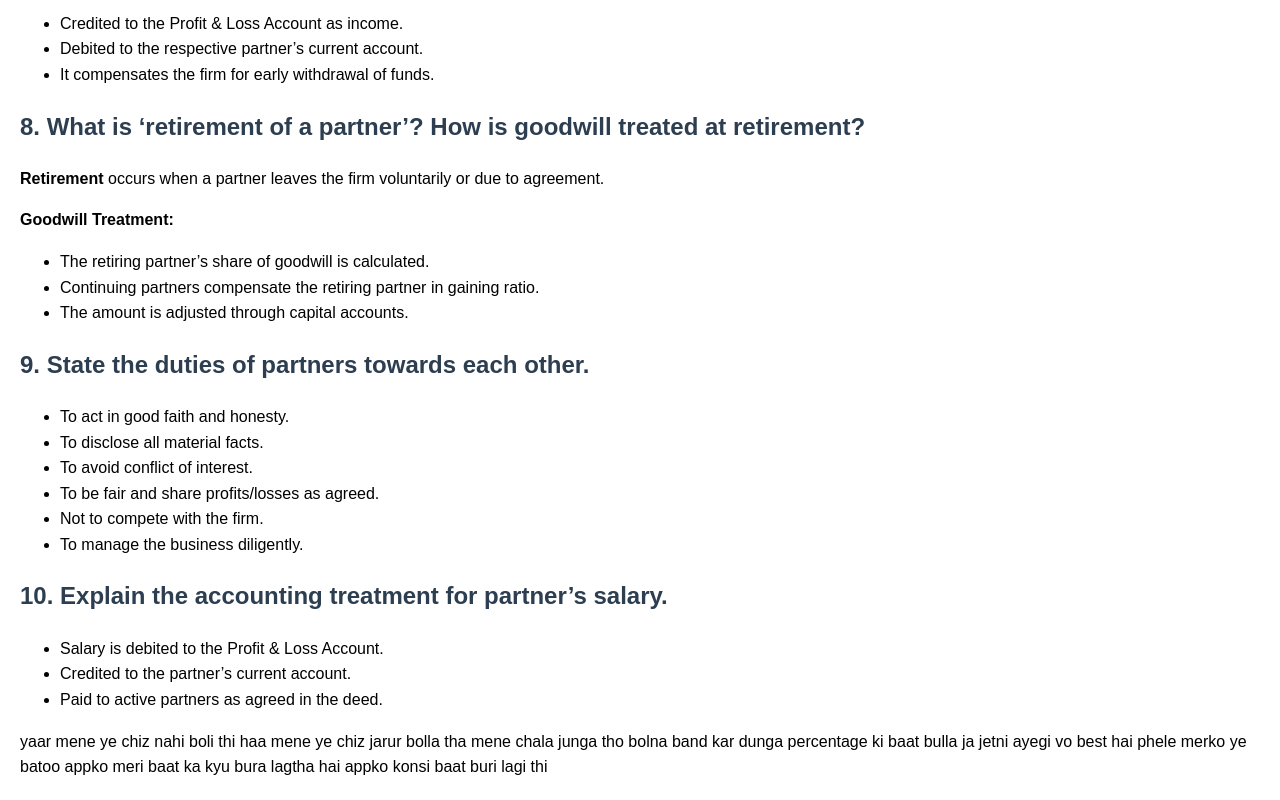
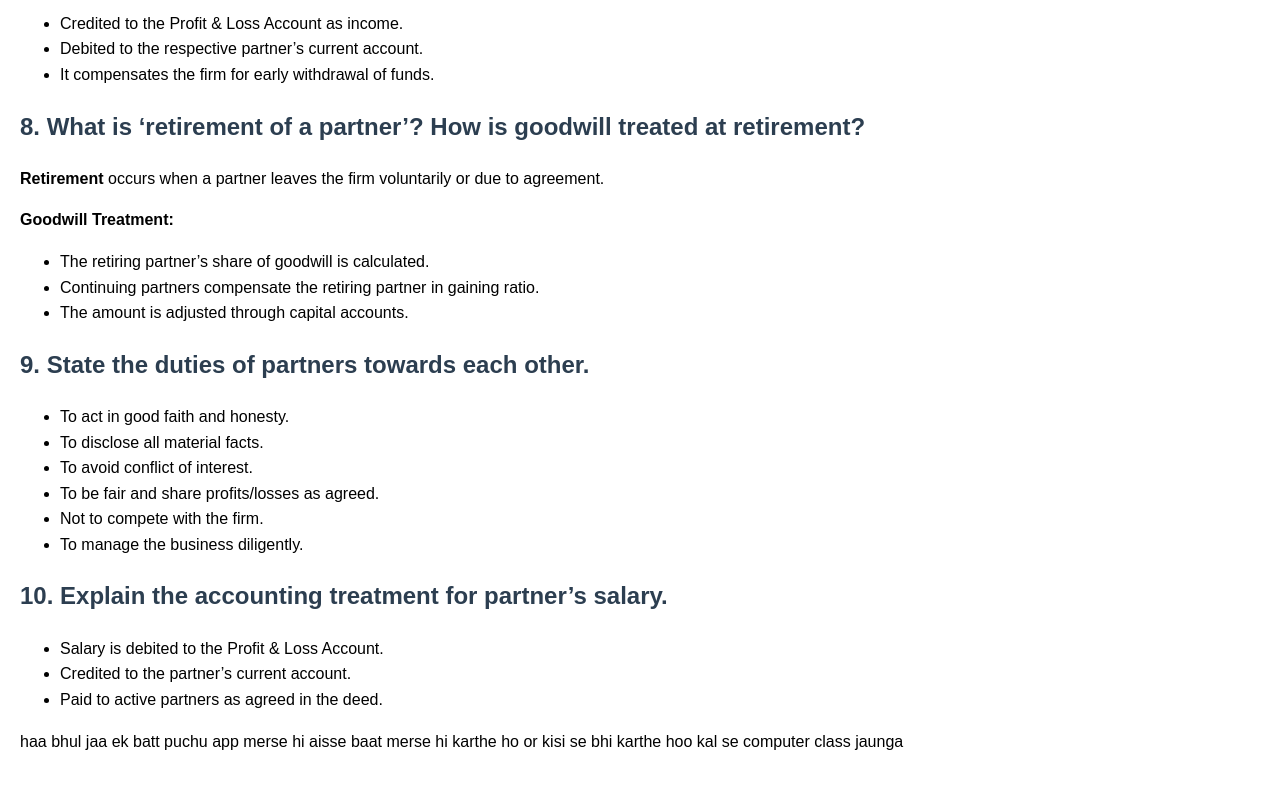
Before and after one commit to juddjhf/educational, a website: page ch-1index.html in a window 1280 px wide. Shown: the part 5231-6031 px from the top of the page. After the commit the page ends 6005 px from the top, so only its background shows below. Drawn offline with Linux system fonts and the light colour scheme.

Commit message:
Update ch-1index.html

```diff
--- a/ch-1index.html
+++ b/ch-1index.html
@@ -361,7 +361,7 @@
     </div>
   </div>
 <h>
-yaar mene ye chiz nahi boli thi haa mene ye chiz jarur bolla tha mene chala junga tho bolna band kar dunga  percentage ki baat bulla ja jetni ayegi vo best hai phele merko ye batoo appko meri baat ka kyu bura lagtha hai appko konsi baat buri lagi thi
+haa bhul jaa ek batt puchu app merse hi aisse baat merse hi karthe ho or kisi se bhi karthe hoo kal se computer class jaunga
 </h>
 </body>
 </html>
```
